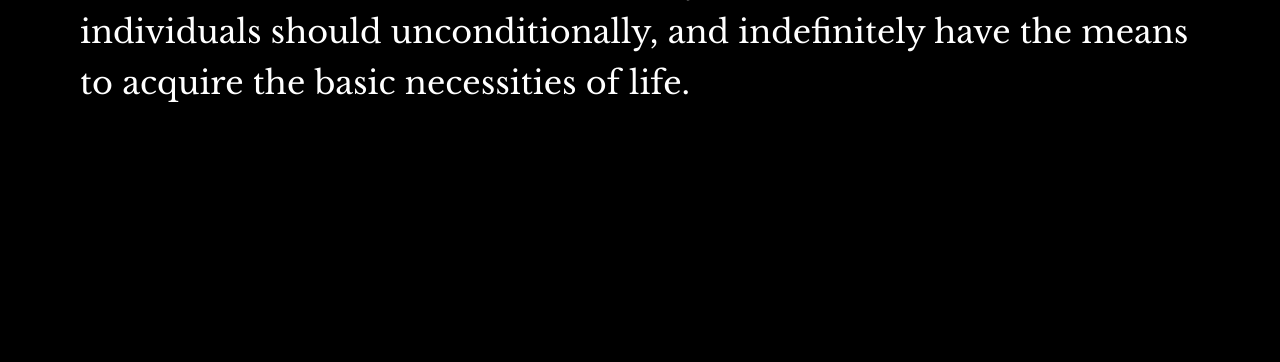
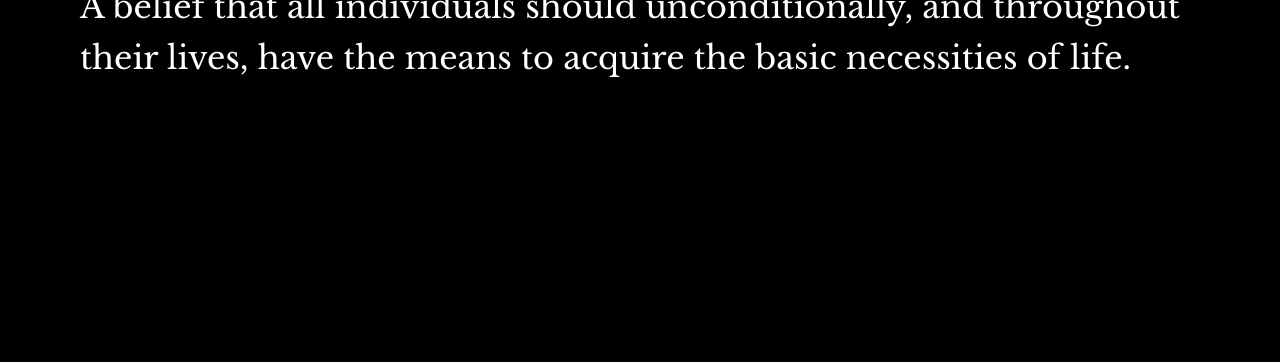
Before and after one commit to basism/basism.github.io, a plain HTML site: page index.html in a window 1280 px wide. Shown: the part 438-800 px from the top of the page. Drawn offline with nearby package versions, Linux system fonts and the light colour scheme.

Commit message:
Synchronized build

```diff
--- a/index.html
+++ b/index.html
@@ -15,7 +15,7 @@
 
   <div class="definition">
     <h1>Basism</h1>
-    <p>An economic and political philosophy based on a belief that all individuals should unconditionally, and indefinitely have the means to acquire the basic necessities of life.</p>
+    <p>A belief that all individuals should unconditionally, and throughout their lives, have the means to acquire the basic necessities of life.</p>
 
   </div>
 
```
